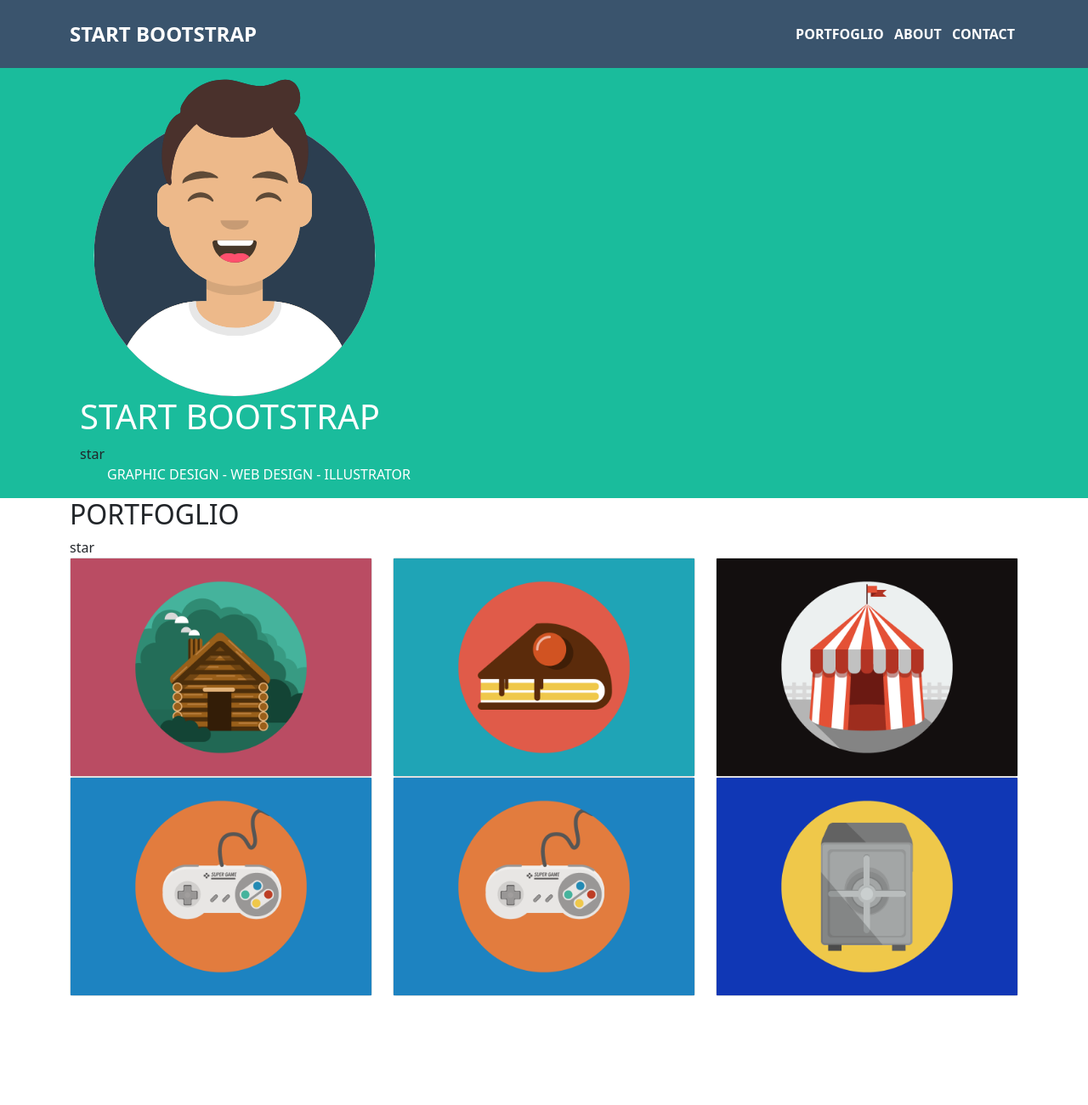
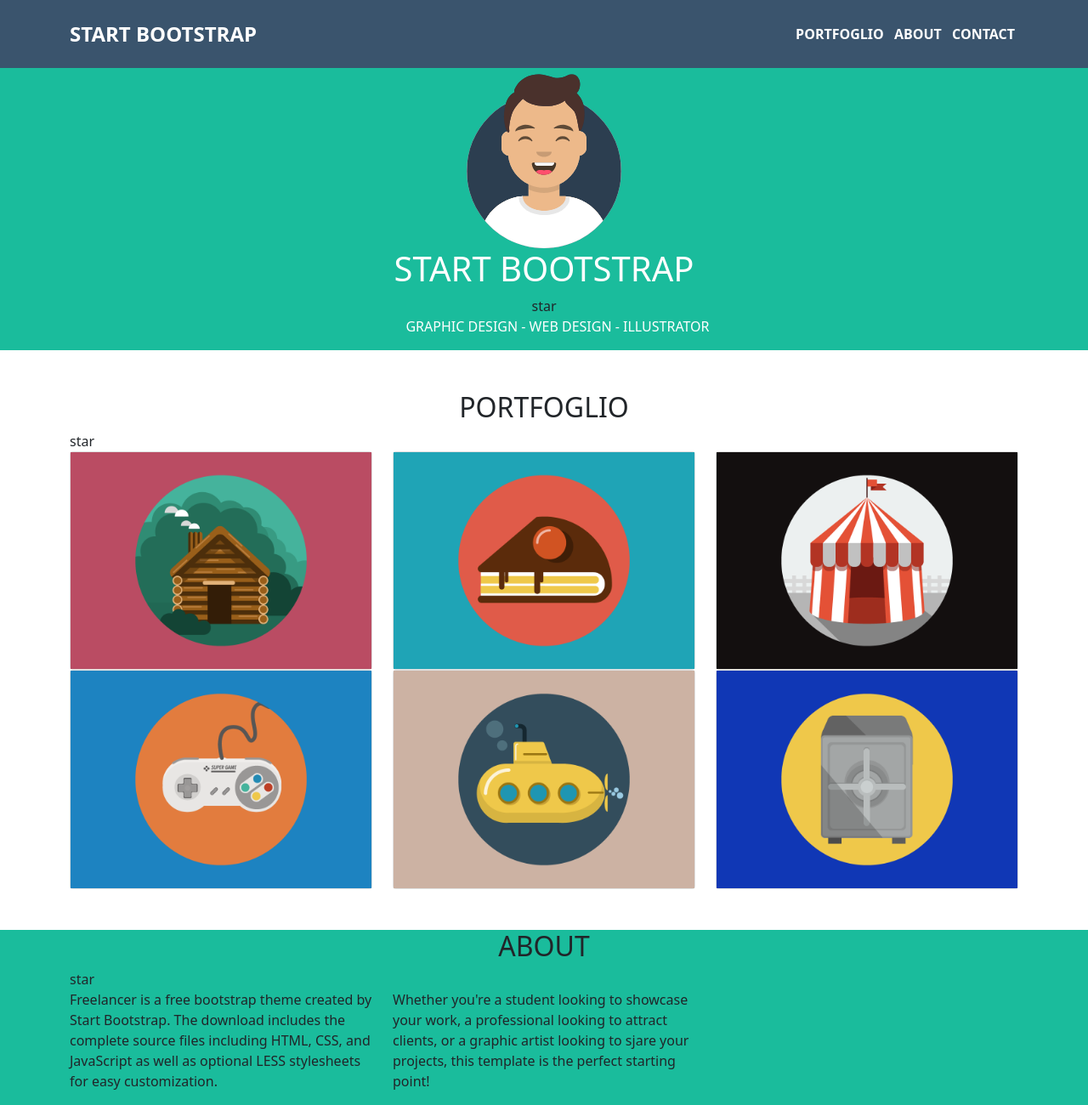
Before and after one commit to saragenuardi/html-css-bootstrap-freelancer, a plain HTML site: page index.html in a window 1280 px wide. Shown: the whole page at 85% size. Before the commit the page ends 1172 px from the top, so only its background shows below. Drawn offline with nearby package versions, Linux system fonts and the light colour scheme.

Commit message:
add partial section about

```diff
--- a/css/style.css
+++ b/css/style.css
@@ -23,6 +23,11 @@ a {
 h1 {
     color: white;
 }
+
+h2 {
+    text-align: center;
+}
+
 /* logo */
 
 .logo-wrapper {
@@ -59,15 +64,23 @@ header {
 /* jumbotron */
 .jumbotron {
     background-color: #1abc9c;
+    text-align: center;
+}
+.jumbotron-image > img {
+    width: 200px;
+    height: auto;
 }
 
-.container-fluid {
+/* .container-fluid {
      display: flex;
     flex-direction: column;
     align-items: stretch;
+} */
+
+/* section about */
+.about {
+    background-color: #1abc9c;
 }
-
-/* section portfoglio */
 
 
 /* MEDIA QUERY */
--- a/index.html
+++ b/index.html
@@ -48,14 +48,13 @@
     <!-- jumbotron -->
     <section class="jumbotron">
         <div class="container">
-            <div class="container-fluid">
-                <div class="col-4">
+            <div class="row">
+                <div class="col-12">
                     <div class="jumbotron-image">
                         <img src="img/avatar.svg" alt="">
                     </div>
                 </div>
-                <div class="row">
-                    <div class="col-5">
+                <div class="col-12">
                     <div class="jumbotron-text">
                         <h1>START BOOTSTRAP</h1>
                         <div>star</div>
@@ -68,11 +67,10 @@
                 </div>
             </div>
         </div>
-        </div>
     </section>
     <!-- /jumbotron -->
     <!-- section portfoglio -->
-    <section class="portfoglio">
+    <section class="portfoglio my-5">
         <div class="container">
             <h2>PORTFOGLIO </h2>
             <div>star</div>
@@ -100,7 +98,7 @@
                     </div>
                     <div class="col-12 col-md-6 col-lg-4">
                         <div class="card">
-                            <img src="img/game.png" alt="">
+                            <img src="img/submarine.png" alt="">
                         </div>
                     </div>
                     <div class="col-12 col-md-6 col-lg-4">
@@ -113,6 +111,31 @@
         </div>
     </section>
     <!-- /section portfoglio -->
+
+    <!-- section about -->
+    <section class="about">
+        <div class="container">
+            <h2>ABOUT</h2>
+            <div>star</div>
+            <div class="row">
+                <div class="col-12 col-md-6 col-lg-4">
+                    <div class="text-wrapper">
+                        <p>
+                            Freelancer is a free bootstrap theme created by Start Bootstrap. The download includes the complete source files including HTML, CSS, and JavaScript as well as optional LESS stylesheets for easy customization.
+                        </p>
+                    </div>
+                </div>
+                <div class="col-12 col-md-6 col-lg-4">
+                    <div class="text-wrapper">
+                        <p>
+                            Whether you're a student looking to showcase your work, a professional looking to attract clients, or a graphic artist looking to sjare your projects, this template is the perfect starting point!
+                        </p>
+                    </div>
+                </div>
+            </div>
+        </div>
+    </section>
+    <!-- /section about -->
     <!-- /main -->
 </body>
 </html>
```
Lines whose indentation alone changed are shown as unchanged.
